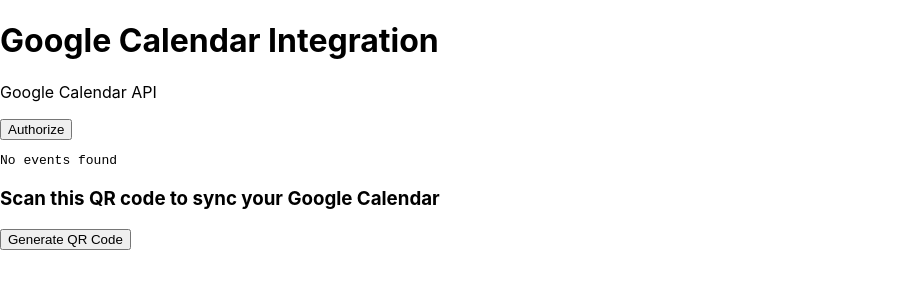
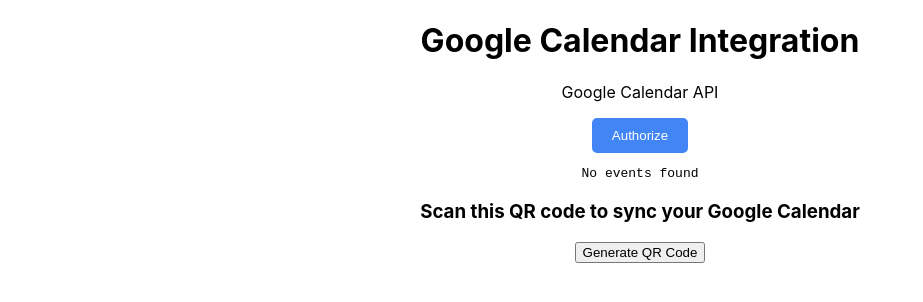
Before and after one commit to Kushankp/Sync-meet, a React (Create React App) app in the folder frontend/: page /google-calendar/1 in a window 1280 px wide. Shown: the top 302 px of the page, without its empty margins (0-923 px from the left). Built offline with nearby package versions, Linux system fonts and the light colour scheme.

Commit message:
css test

```diff
--- a/frontend/src/App.css
+++ b/frontend/src/App.css
@@ -36,3 +36,19 @@
     transform: rotate(360deg);
   }
 }
+
+/* styles.css */
+.google-button {
+  background-color: #4285f4; /* Google blue */
+  color: white; /* Text color */
+  border: none; /* Remove border */
+  padding: 10px 20px; /* Add padding */
+  border-radius: 5px; /* Round corners */
+  cursor: pointer; /* Change cursor on hover */
+  transition: background-color 0.3s; /* Smooth background change */
+}
+
+/* Hover effect */
+.google-button:hover {
+  background-color: #357ae8; /* Darker shade on hover */
+}
--- a/frontend/src/components/GoogleCalender.js
+++ b/frontend/src/components/GoogleCalender.js
@@ -1,6 +1,7 @@
 import React, { useEffect, useCallback, useState } from 'react';
 import { useSearchParams } from 'react-router-dom';
 import { initializeGapiClient, listUpcomingEvents } from '../services/googleCalenderApi';
+import '../../src/App.css'; // Import your CSS file
 
 function GoogleCalendar() {
   const [tokenClient, setTokenClient] = useState(null);
@@ -74,10 +75,25 @@
     };
   }, [gapiLoaded, gisLoaded]);
 
+  useEffect(() => {
+    // Apply custom styles to Google API buttons
+    const customizeGoogleButtons = () => {
+      const buttons = document.querySelectorAll('.g_id_signin'); // Change this class if necessary
+      buttons.forEach((button) => {
+        button.classList.add('google-button'); // Add your custom class
+      });
+    };
+
+    const observer = new MutationObserver(customizeGoogleButtons);
+    observer.observe(document.body, { childList: true, subtree: true });
+
+    return () => observer.disconnect();
+  }, []);
+
   return (
     <div>
       <p>Google Calendar API</p>
-      <button onClick={handleAuthClick}>Authorize</button>
+      <button onClick={handleAuthClick} className="google-button">Authorize</button>
       <pre>{events.length ? `Events:\n${events.join('\n')}` : 'No events found'}</pre>
     </div>
   );
```
